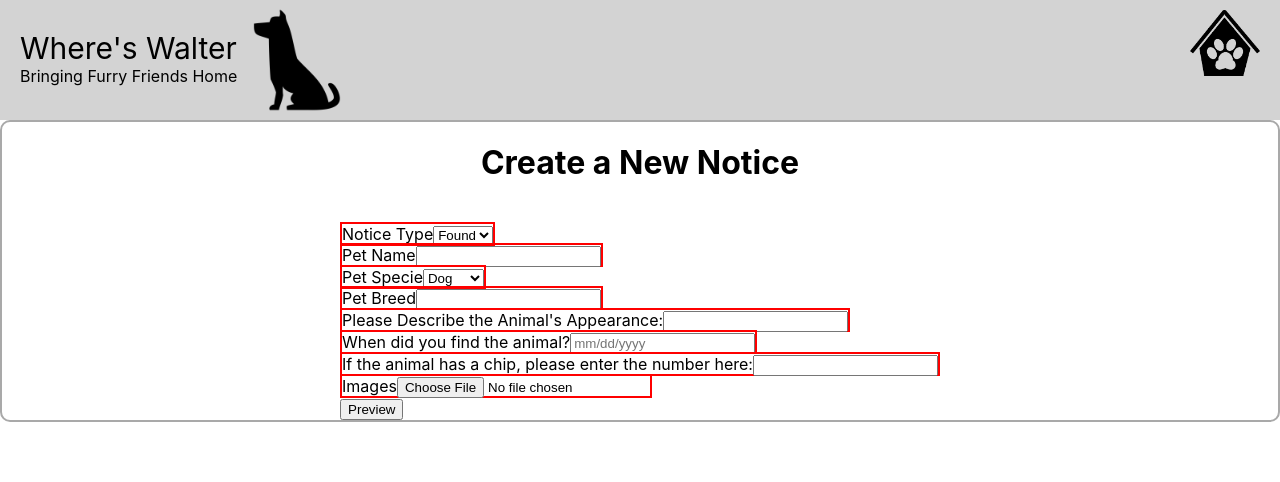
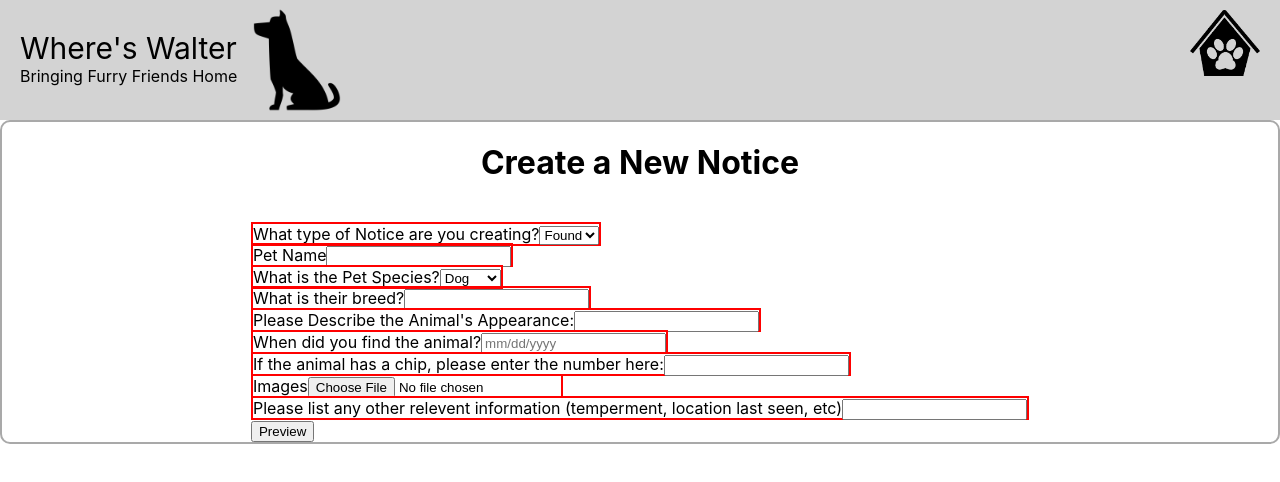
Before and after one commit to scottdgaines/wheres-walter, a React (Create React App) app: page /form in a window 1280 px wide. Shown: the top 482 px of the page. Built offline with nearby package versions, Linux system fonts and the light colour scheme.

Commit message:
Tweak form inputs and update Arlo photo

```diff
--- a/src/Notice.tsx
+++ b/src/Notice.tsx
@@ -14,18 +14,19 @@ class Notice {
     contactNum: string;
     contactEmail: string;
     reward: boolean | null;
+    petNotes: string;
 
-    constructor(type: string, reward: boolean | null, name: string, images:string[] | null, specie: string, breed: string, chipNum: string) {
+    constructor(type: string, reward: boolean | null, name: string, images:string[] | null, specie: string, breed: string, petDescription: string, chipNum: string, petNotes: string) {
         this.id = this.determineId();
         this.noticeType = type;
         this.petName = name;
         this.images = images;
         this.petSpecie = specie;
         this.petBreed = breed;
-        this.petDescription = 'jello';
+        this.petDescription = petDescription;
         this.dateLost = '01/02/1234';
         this.chipNum = this.parseNumber(chipNum);
-        this.petNotes = 'jello';
+        this.petNotes = petNotes;
         this.contactNum = '123-123-1234';
         this.contactEmail = 'example@example.com';
         this.reward = reward
--- a/src/components/Form/Form.tsx
+++ b/src/components/Form/Form.tsx
@@ -15,6 +15,7 @@ const Form = () => {
     const [petDescription, setPetDescription] = useState<string>('')
     const [dateLost, setDateLost] = useState<string>('')
     const [chipNum, setChipNum] = useState<string>('')
+    const [petNotes, setPetNotes] = useState<string>('')
     const fileInputRef = createRef<HTMLInputElement>()
     const navigate = useNavigate()
 
@@ -27,7 +28,7 @@ const Form = () => {
     const handleSubmit = (event: React.FormEvent<HTMLFormElement>) => {
         event.preventDefault()
         addImages()
-        const notice = new Notice(noticeType, reward, petName, images, petSpecie, petBreed, chipNum)
+        const notice = new Notice(noticeType, reward, petName, images, petSpecie, petBreed, petDescription, chipNum, petNotes)
         preview.push(notice) //updating Global State
         navigate(`/preview/${notice.id}`)
     }
@@ -52,7 +53,7 @@ const Form = () => {
                 <form onSubmit={handleSubmit}>
                 <br/>
                 <label>
-                        Notice Type
+                        What type of Notice are you creating?
                         <select value={noticeType} onChange={(event) => setNoticeType(event.target.value)}>
                             <option value='Lost'>Lost</option>
                             <option value='Found'>Found</option>
@@ -70,7 +71,7 @@ const Form = () => {
                     </label>
                     <br/>
                     <label>
-                        Pet Specie
+                        What is the Pet Species?
                         <select value={petSpecie} onChange={(event) => setPetSpecie(event.target.value)}>
                             <option value='Dog'>Dog</option>
                             <option value='Cat'>Cat</option>
@@ -81,7 +82,7 @@ const Form = () => {
                     </label>
                     <br/>
                     <label>
-                        Pet Breed
+                        What is their breed?
                         <input
                             name='petBreed'
                             type='text'
@@ -127,6 +128,15 @@ const Form = () => {
                         />
                     </label>
                     <br/>
+                    <label>
+                        Please list any other relevent information (temperment, location last seen, etc)
+                        <input
+                            type='text'
+                            value={petNotes}
+                            onChange={(event) => setPetNotes(event.target.value)}
+                        />
+                    </label>
+                    <br/>
                     <button type='submit'>Preview</button>
                 </form>
             </div>
--- a/src/components/Preview/Preview.tsx
+++ b/src/components/Preview/Preview.tsx
@@ -25,6 +25,7 @@ const Preview = () => {
             <p>Animal's Appearance: {notice.petDescription}</p>
             <p>Date {dynamicVerb}: {notice.dateLost}</p>
             <p>Chip Number: {notice.chipNum}</p>
+            <p>Notes: {notice.petNotes}</p>
             <button onClick={handleClick}>Submit</button>
             {/* <div className='information-container'>
                 <h1>{notice.name}</h1>
--- a/src/data.tsx
+++ b/src/data.tsx
@@ -48,7 +48,7 @@ export const data = [
         id: 4,
         noticeType: 'Found',
         petName: 'Arlo',
-        images:['https://images.freeimages.com/images/large-previews/c1c/dog-1361477.jpg?fmt=webp&w=350'],
+        images:['https://upload.wikimedia.org/wikipedia/commons/thumb/9/90/Labrador_Retriever_portrait.jpg/1200px-Labrador_Retriever_portrait.jpg'],
         petBreed: 'Hound',
         petSpecie: 'Dog',
         petDescription: 'Medium-sized coon-hound looking guy',
```
